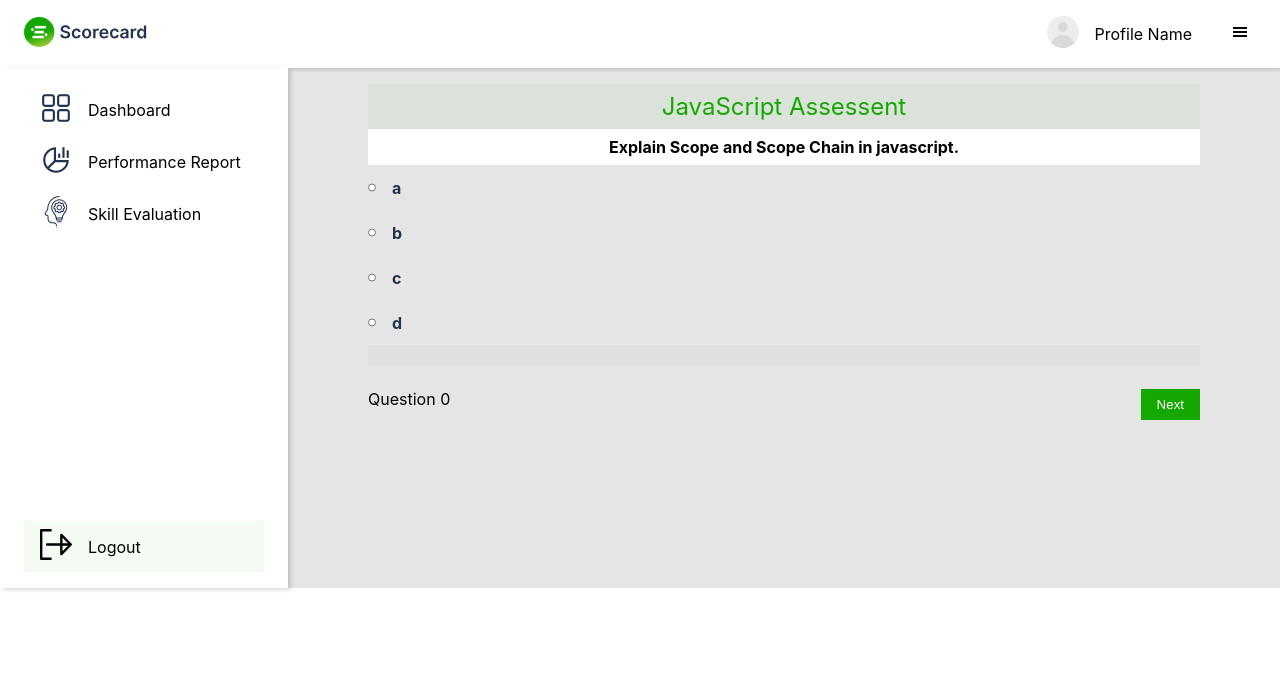
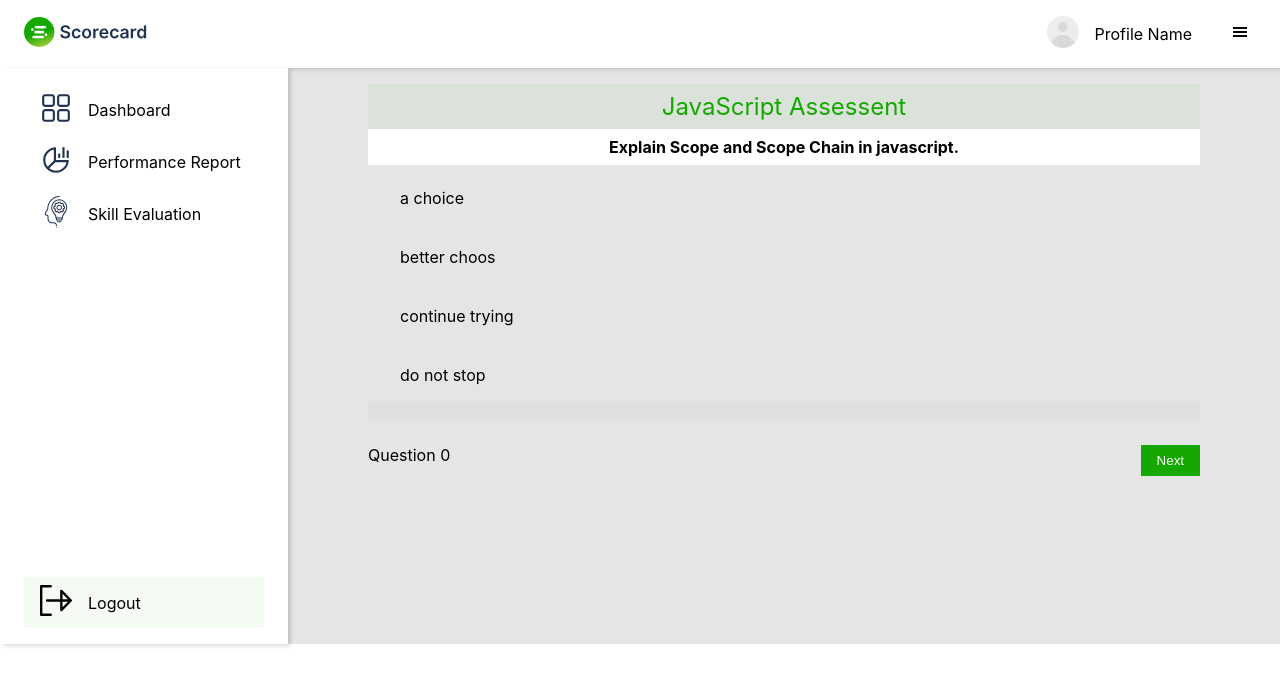
Before and after one commit to Vastro-lorde/scorecard-frontend, a React (Create React App) app: page /dashboard/TestPage in a window 1280 px wide. Shown: the top 686 px of the page. Built offline with nearby package versions, Linux system fonts and the light colour scheme.

Commit message:
converted the options to list items

```diff
--- a/src/components/TestPageComponent/TestPageComponent.module.css
+++ b/src/components/TestPageComponent/TestPageComponent.module.css
@@ -23,19 +23,24 @@
 .option {
   display: flex;
   justify-content: flex-start;
-  align-items: center;
 }
 
 .optionInput {
-  /* appearance: none; */
-  border: 1px solid var(--primary-green);
-  border-radius: 50%;
   cursor: pointer;
-  margin-right: 1rem;
-  width: 0.5rem;
+  margin: 1rem 0 1rem 2rem;
+  width: 10rem;
 }
 
-.optionInput:checked {
+.optionInput::marker {
+  /* border: 1px solid var(--primary-green); */
+  border-radius: 50%;
+  color: /*var(--primary-green)*/ transparent;
+  cursor: pointer;
+  font-size: 1.5em;
+  list-style-type: circle;
+}
+
+.optionInput::marker:checked {
   color: var(--primary-green);
 }
 
--- a/src/components/TestPageComponent/TestPageComponent.tsx
+++ b/src/components/TestPageComponent/TestPageComponent.tsx
@@ -13,24 +13,36 @@ const TestPageComponent = () => {
 
   const Title = 'JavaScript';
   let Question = 'Explain Scope and Scope Chain in javascript.';
-  let [optionA, optionB, optionC, optionD] = ['a', 'b', 'c', 'd'];
+  let [optionA, optionB, optionC, optionD] = ['a choice', 'better choos', 'continue trying', 'do not stop'];
 
   let submitButton;
   if (completed) {
     submitButton = (
-      <button type='submit' className={TestPageComponentCss.submit}>
+      <button
+        type='submit'
+        className={TestPageComponentCss.submit}
+        onClick={(e) => {
+          nextQuestion(e);
+        }}
+      >
         Done
       </button>
     );
   } else {
     submitButton = (
-      <button type='submit' className={TestPageComponentCss.submit}>
+      <button
+        type='submit'
+        className={TestPageComponentCss.submit}
+        onClick={(e) => {
+          nextQuestion(e);
+        }}
+      >
         Next
       </button>
     );
   }
 
-  const nextQuestion = (e: React.FormEvent<HTMLFormElement>) => {
+  const nextQuestion = (e: React.MouseEvent<HTMLButtonElement, MouseEvent>) => {
     e.preventDefault();
     if (progress === 90) setCompleted(true);
     if (progress !== 100) setQuestionNumber(questionNumber + 1);
@@ -59,55 +71,33 @@ const TestPageComponent = () => {
               </div>
               <p className={TestPageComponentCss.testTitle}>{Title} Assessent</p>
               <p className={TestPageComponentCss.question}>{Question}</p>
-              <form
-                action=''
-                className={TestPageComponentCss.optionsContainer}
-                onSubmit={(e) => {
-                  nextQuestion(e);
-                }}
-              >
+              <ul className={TestPageComponentCss.optionsContainer}>
                 <div className={TestPageComponentCss.option}>
-                  <div>
-                    <input type='radio' name='answer' id='optionA' className={TestPageComponentCss.optionInput} />
-                    <div className={TestPageComponentCss.circle}></div>
-                  </div>
-                  <label htmlFor='optionA' className={TestPageComponentCss.optionLabel}>
+                  <li id='optionA' className={TestPageComponentCss.optionInput}>
                     {optionA}
-                  </label>
+                  </li>
                 </div>
                 <div className={TestPageComponentCss.option}>
-                  <div>
-                    <input type='radio' name='answer' id='optionB' className={TestPageComponentCss.optionInput} />
-                    <div className={TestPageComponentCss.circle}></div>
-                  </div>
-                  <label htmlFor='optionB' className={TestPageComponentCss.optionLabel}>
+                  <li id='optionB' className={TestPageComponentCss.optionInput}>
                     {optionB}
-                  </label>
+                  </li>
                 </div>
                 <div className={TestPageComponentCss.option}>
-                  <div>
-                    <input type='radio' name='answer' id='optionC' className={TestPageComponentCss.optionInput} />
-                    <div className={TestPageComponentCss.circle}></div>
-                  </div>
-                  <label htmlFor='optionC' className={TestPageComponentCss.optionLabel}>
+                  <li id='optionC' className={TestPageComponentCss.optionInput}>
                     {optionC}
-                  </label>
+                  </li>
                 </div>
                 <div className={TestPageComponentCss.option}>
-                  <div>
-                    <input type='radio' name='answer' id='optionD' className={TestPageComponentCss.optionInput} />
-                    <div className={TestPageComponentCss.circle}></div>
-                  </div>
-                  <label htmlFor='optionD' className={TestPageComponentCss.optionLabel}>
+                  <li id='optionD' className={TestPageComponentCss.optionInput}>
                     {optionD}
-                  </label>
+                  </li>
                 </div>
                 <ProgressBar bgcolor='#14a800' completed={`${progress}`} />
                 <div className={TestPageComponentCss.questionFooter}>
                   <p>Question {questionNumber}</p>
                   {submitButton}
                 </div>
-              </form>
+              </ul>
             </div>
           </div>
         </div>
```
